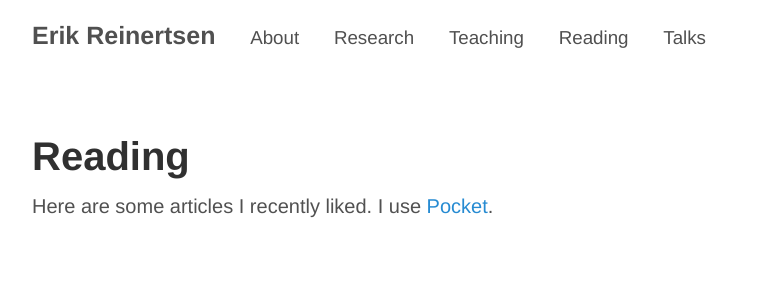
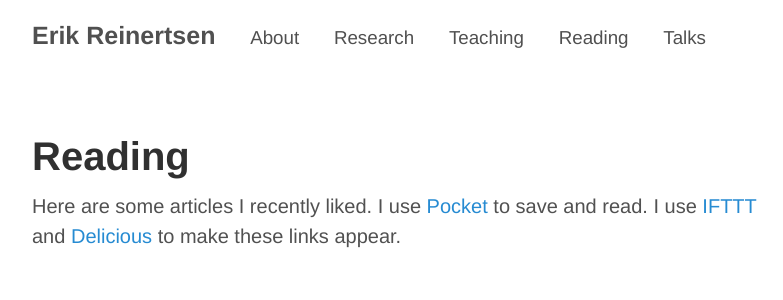
Before and after one commit to erikr/erikr.github.io, a Jekyll site: the page built from reading.md, in a window 1280 px wide. Shown: the top 300 px of the page, without its empty margins (228-1011 px from the left). Built offline with Jekyll 4.4.1, drawn with Linux system fonts in a browser that asks for light colours; nearby versions of some CDN libraries.

Commit message:
added explanation of links workflow to reading

```diff
--- a/reading.md
+++ b/reading.md
@@ -6,7 +6,7 @@ title: "Reading"
 
 <script src="http://ajax.googleapis.com/ajax/libs/jquery/2.0.0/jquery.min.js"></script>
 
-Here are some articles I recently liked. I use [Pocket](http://getpocket.com).
+Here are some articles I recently liked. I use [Pocket](http://getpocket.com) to save and read. I use [IFTTT](https://ifttt.com) and [Delicious](https://delicious.com) to make these links appear.
 
 <div id="feed">
 
```
